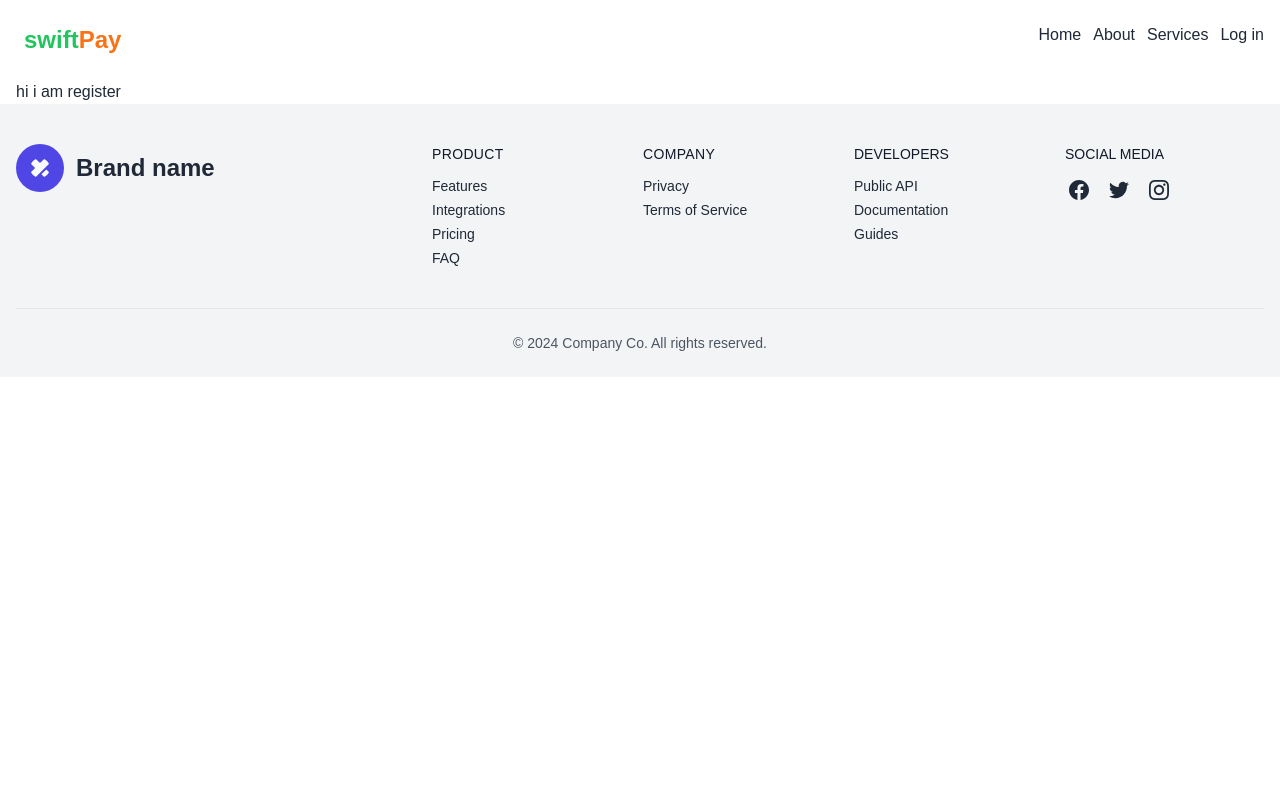
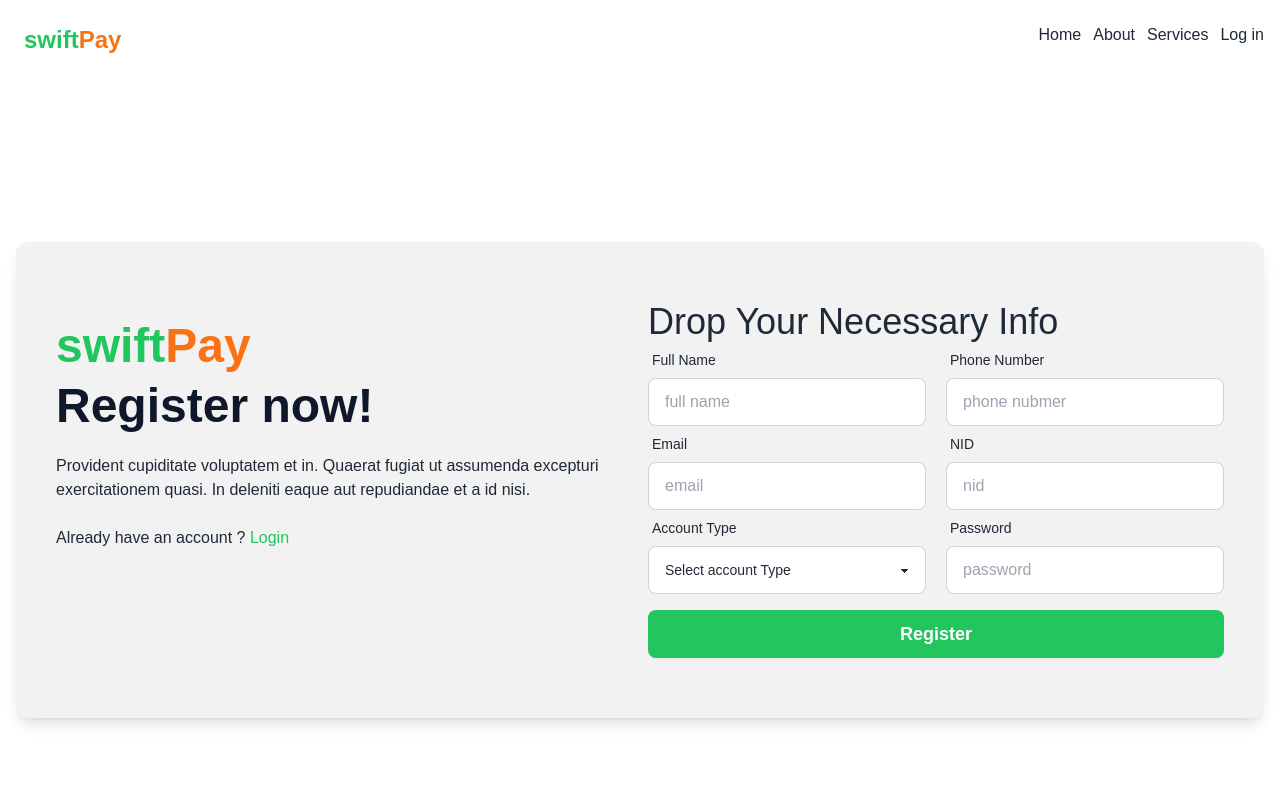
Before and after one commit to developerMohib/mfs-swift-pay, a React (Vite) app: page /sign-up in a window 1280 px wide. Shown: the top 800 px of the page. Built offline with nearby package versions, Linux system fonts and the light colour scheme; a web font is replaced by a local one.

Commit message:
Register page added

```diff
--- a/index.html
+++ b/index.html
@@ -1,5 +1,5 @@
 <!doctype html>
-<html lang="en">
+<html lang="en" data-theme="light">
   <head>
     <meta charset="UTF-8" />
     <link rel="icon" type="image/svg+xml" href="/favi-mfs.png" />
--- a/src/Components/Footer/Footer.jsx
+++ b/src/Components/Footer/Footer.jsx
@@ -1,30 +1,24 @@
+import { Link } from "react-router-dom";
+
 const Footer = () => {
-    const date = new Date();
-    const year = date.getFullYear();
+  const date = new Date();
+  const year = date.getFullYear();
   return (
     <div>
       <footer className="px-4 divide-y bg-gray-100 text-gray-800">
         <div className="container flex flex-col justify-between py-10 mx-auto space-y-8 lg:flex-row lg:space-y-0">
           <div className="lg:w-1/3">
-            <a
-              rel="noopener noreferrer"
-              href="#"
-              className="flex justify-center space-x-3 lg:justify-start"
-            >
-              <div className="flex items-center justify-center w-12 h-12 rounded-full bg-indigo-600">
-                <svg
-                  xmlns="http://www.w3.org/2000/svg"
-                  viewBox="0 0 32 32"
-                  fill="currentColor"
-                  className="flex-shrink-0 w-5 h-5 rounded-full text-gray-50"
-                >
-                  <path d="M18.266 26.068l7.839-7.854 4.469 4.479c1.859 1.859 1.859 4.875 0 6.734l-1.104 1.104c-1.859 1.865-4.875 1.865-6.734 0zM30.563 2.531l-1.109-1.104c-1.859-1.859-4.875-1.859-6.734 0l-6.719 6.734-6.734-6.734c-1.859-1.859-4.875-1.859-6.734 0l-1.104 1.104c-1.859 1.859-1.859 4.875 0 6.734l6.734 6.734-6.734 6.734c-1.859 1.859-1.859 4.875 0 6.734l1.104 1.104c1.859 1.859 4.875 1.859 6.734 0l21.307-21.307c1.859-1.859 1.859-4.875 0-6.734z"></path>
-                </svg>
-              </div>
-              <span className="self-center text-2xl font-semibold">
-                Brand name
-              </span>
-            </a>
+            <div className="self-center text-2xl font-semibold">
+              <Link
+                rel="noopener noreferrer"
+                to="/"
+                aria-label="Back to homepage"
+                className="flex items-center font-bold text-2xl p-2"
+              >
+                <span className="text-primary">swift</span>
+                <span className="text-secondary">Pay</span>
+              </Link>
+            </div>
           </div>
           <div className="grid grid-cols-2 text-sm gap-x-3 gap-y-8 lg:w-2/3 sm:grid-cols-4">
             <div className="space-y-3">
--- a/src/Components/Hero/Hero.jsx
+++ b/src/Components/Hero/Hero.jsx
@@ -1,7 +1,7 @@
 const Hero = () => {
   return (
     <section className="text-gray-800">
-	<div className="container flex flex-col justify-center p-6 mx-auto sm:py-12 lg:py-24 lg:flex-row lg:justify-between">
+	<div className="container flex flex-col justify-center p-6 mx-auto lg:flex-row lg:justify-between">
 		<div className="flex items-center justify-center p-6 mt-8 lg:mt-0 h-72 sm:h-80 lg:h-96 xl:h-112 2xl:h-128">
 			<img src="assets/svg/Business_SVG.svg" alt="" className="object-contain h-72 sm:h-80 lg:h-96 xl:h-112 2xl:h-128" />
 		</div>
--- a/src/Components/Navbar/Navbar.jsx
+++ b/src/Components/Navbar/Navbar.jsx
@@ -19,8 +19,8 @@ const Navbar = () => {
           aria-label="Back to homepage"
           className="flex items-center font-bold text-2xl p-2"
         >
-          <span className="text-secondary" >swift</span>
-          <span className="text-orange-500" >Pay</span>
+          <span className="text-primary" >swift</span>
+          <span className="text-secondary" >Pay</span>
         </Link>
         <ul className="items-stretch hidden space-x-3 md:flex">{nav}</ul>
         <button className="flex justify-end p-4 md:hidden">
--- a/src/Pages/Register/Register.jsx
+++ b/src/Pages/Register/Register.jsx
@@ -1,10 +1,144 @@
+import { Link } from "react-router-dom";
 
 const Register = () => {
-    return (
-        <div>
-            <h1>hi i am register </h1>
+  const handleRegister = (e) => {
+    e.preventDefault();
+    const form = e.target;
+
+    const fullName = form.fullName.value;
+    const phoneNumber = form.phoneNumber.value;
+    const email = form.email.value;
+    const nid = form.nid.value;
+    const role = form.accountType.value;
+    const password = form.password.value;
+
+    console.log({ fullName, phoneNumber, email, nid, role, password });
+  };
+
+  return (
+    <div className="min-h-screen flex justify-center items-center">
+      <div className="bg-base-200 shadow-lg h-1/2 py-10 rounded-xl">
+        <div className="md:flex gap-x-10 px-10 py-5 ">
+
+          {/* About sign up */}
+          <div className="text-center lg:text-left max-w-2xl mt-5">
+            <div>
+              <h1 className="md:text-5xl text-3xl font-bold mb-3">
+              <span className="text-primary" >swift</span>
+              <span className="text-secondary" >Pay</span>
+               </h1>
+              <h1 className="md:text-5xl text-3xl text-tarnary font-bold">Register now!</h1>
+              <p className="py-6 text-left ">
+                Provident cupiditate voluptatem et in. Quaerat fugiat ut
+                assumenda excepturi exercitationem quasi. In deleniti eaque aut
+                repudiandae et a id nisi.
+              </p>
+            </div>
+
+            <div>
+              <p>
+                Already have an account ?{" "}
+                <Link className="text-primary font-medium hover:border-b border-tarnary " to={"/sign-in"}>
+                  Login{" "}
+                </Link>
+              </p>
+            </div>
+          </div>
+
+          {/* Form Here, For Data Collection */}
+          <div className="w-full max-w-xl ">
+            <div>
+                <p className="md:text-4xl text-2xl md:my-0 mt-6" >Drop Your Necessary Info</p>
+            </div>
+            <form
+              onSubmit={handleRegister}
+              className="md:grid grid-cols-2 gap-x-5"
+            >
+              <div className="form-control">
+                <label className="label">
+                  <span className="label-text">Full Name</span>
+                </label>
+                <input
+                  name="fullName"
+                  required
+                  type="text"
+                  placeholder="full name"
+                  className="input input-bordered"
+                />
+              </div>
+              <div className="form-control">
+                <label className="label">
+                  <span className="label-text">Phone Number</span>
+                </label>
+                <input
+                  name="phoneNumber"
+                  type="text"
+                  placeholder="phone nubmer"
+                  className="input input-bordered"
+                  required
+                />
+              </div>
+              <div className="form-control">
+                <label className="label">
+                  <span className="label-text">Email</span>
+                </label>
+                <input
+                  name="email"
+                  type="email"
+                  placeholder="email"
+                  className="input input-bordered"
+                  required
+                />
+              </div>
+              <div className="form-control">
+                <label className="label">
+                  <span className="label-text">NID</span>
+                </label>
+                <input
+                  name="nid"
+                  type="text"
+                  placeholder="nid"
+                  className="input input-bordered"
+                  required
+                />
+              </div>
+              <div className="form-control">
+                <label className="label">
+                  <span className="label-text">Account Type</span>
+                </label>
+                <select
+                  name="accountType"
+                  className="select select-bordered w-full max-w-xs"
+                >
+                  <option defaultValue>
+                    Select account Type
+                  </option>
+                  <option>User</option>
+                  <option>Agent</option>
+                </select>
+              </div>
+              <div className="form-control">
+                <label className="label">
+                  <span className="label-text">Password</span>
+                </label>
+                <input
+                  name="password"
+                  type="password"
+                  placeholder="password"
+                  className="input input-bordered"
+                  required
+                />
+              </div>
+
+              <div className="form-control mt-4 col-span-2 flex justify-center items-center">
+                <button className="btn bg-primary hover:bg-secondary text-lg border-none text-white w-full">Register</button>
+              </div>
+            </form>
+          </div>
         </div>
-    );
+      </div>
+    </div>
+  );
 };
 
 export default Register;
--- a/tailwind.config.js
+++ b/tailwind.config.js
@@ -7,8 +7,9 @@ export default {
   theme: {
     extend: {
       colors : {
-        "primary" : "#10b981",
-        "secondary" : "#22c55e"
+        "primary" : "#22c55e",
+        "secondary" : "#f97316",
+        "tarnary" : "#0f172a",
       }
     },
   },
```
